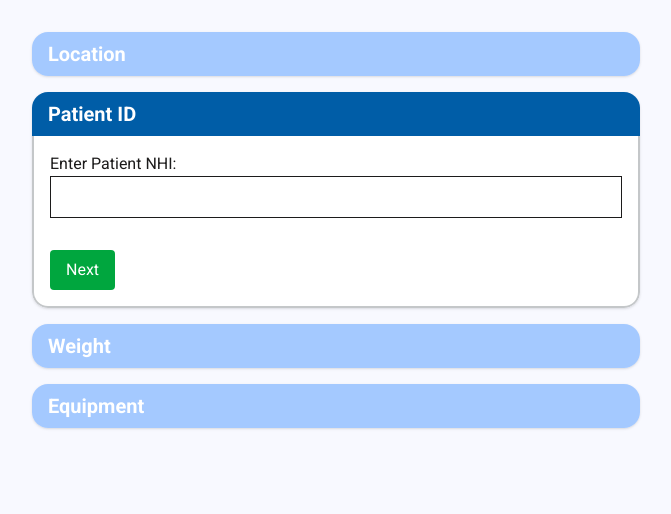
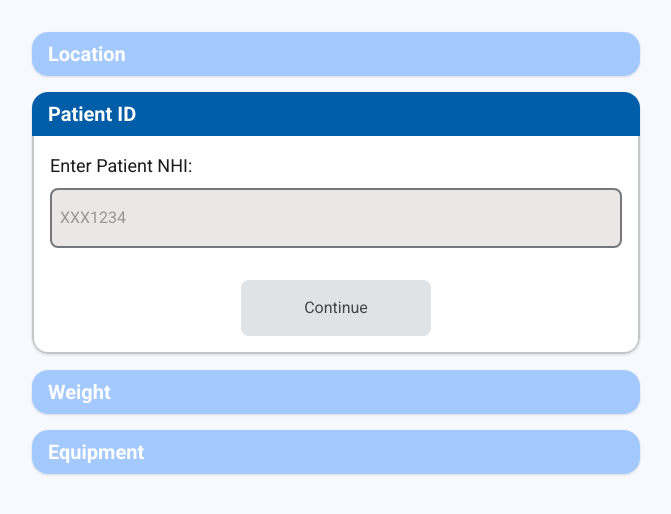
Before and after one commit to ryan-a-s/bEquipmentWebapp, a Next.js app: page /bEquipmentWebapp/main in a window 1280 px wide. Both pictures are taken after a click on the button "Patient ID". Shown: the top 514 px of the page, without its empty margins (304-975 px from the left). Built offline with nearby package versions, Linux system fonts and the light colour scheme.

Commit message:
updated NHI design, fixed missing no suitable equipment message on equipment component

```diff
--- a/app/steps/EquipmentStep.tsx
+++ b/app/steps/EquipmentStep.tsx
@@ -161,7 +161,7 @@ const allCategories = [...requiredCategories, ...optionalCategories];
 
       {allCategories.map((category) => {
         const items = getItemsByCategory(category);
-        if (!items.length) return null; // hide empty categories
+
 
         return (
           <div key={category} className="border rounded-lg p-4">
@@ -191,7 +191,7 @@ const allCategories = [...requiredCategories, ...optionalCategories];
 
             {/* If category is empty (no equipment in SWL) */}
             {isEmptyCategory(category) && (
-              <p className="text-gray-500 mb-2">
+              <p className="p-2 bg-red-100 text-red-800 rounded">
                 No available {category.toLowerCase()} under the patient’s weight limit.
                 Please get in contact with moving and handling specialist.
               </p>
--- a/app/steps/PatientIDStep.tsx
+++ b/app/steps/PatientIDStep.tsx
@@ -15,22 +15,36 @@ export default function PatientIDStep({ onNext }: PatientIDStepProps) {
     onNext();
   };
 
+  // Continue button enabled logic
+  const canContinue = localPatientId;
+
   return (
-    <div className="space-y-4">
-      <label>Enter Patient NHI:</label>
-      <input
-        type="text"
-        value={localPatientId}
-        onChange={(e) => setLocalPatientId(e.target.value)}
-        className="border p-2 w-full"
-      />
+    <div className="flex flex-col">
+      <div className="pb-8">
+        <h2 className="pb-2 text-lg">Enter Patient NHI:</h2>
+        <input
+          type="text"
+          value={localPatientId}
+          onChange={(e) => setLocalPatientId(e.target.value)}
+          className={`
+                border-2 border-outline px-2 py-4 w-full rounded-lg
+                focus:outline-none focus:ring-2 focus:ring-primary focus:border-primary
+                ${localPatientId ? "bg-primaryC border-primaryC text-on-primary font-bold" : "text-on-surfaceV bg-surfaceHigh"}
+              `}
+              placeholder= "XXX1234"
+        />
+      </div>
 
       <button
+        disabled={!canContinue}
         onClick={handleNext}
-        className="mt-4 bg-green-600 text-white px-4 py-2 rounded"
-        disabled={!localPatientId}
+        className={`self-center w-1/2 sm:w-1/3  p-4 rounded-lg transition ${
+          canContinue
+            ? "bg-accept-green text-on-primary font-bold hover:bg-accept-greenH shadow-sm"
+            : "bg-surfaceV text-on-surfaceV cursor-not-allowed"
+        }`}
       >
-        Next
+        Continue
       </button>
     </div>
   );
```
